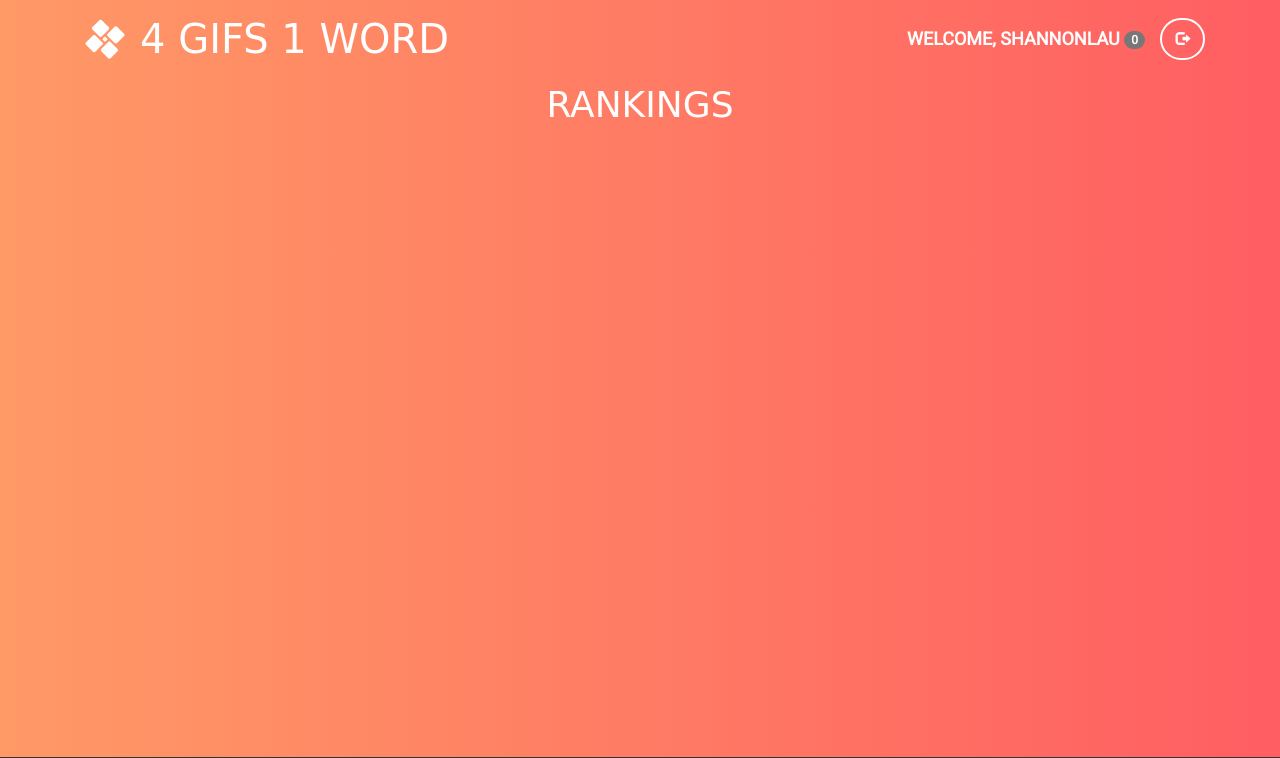
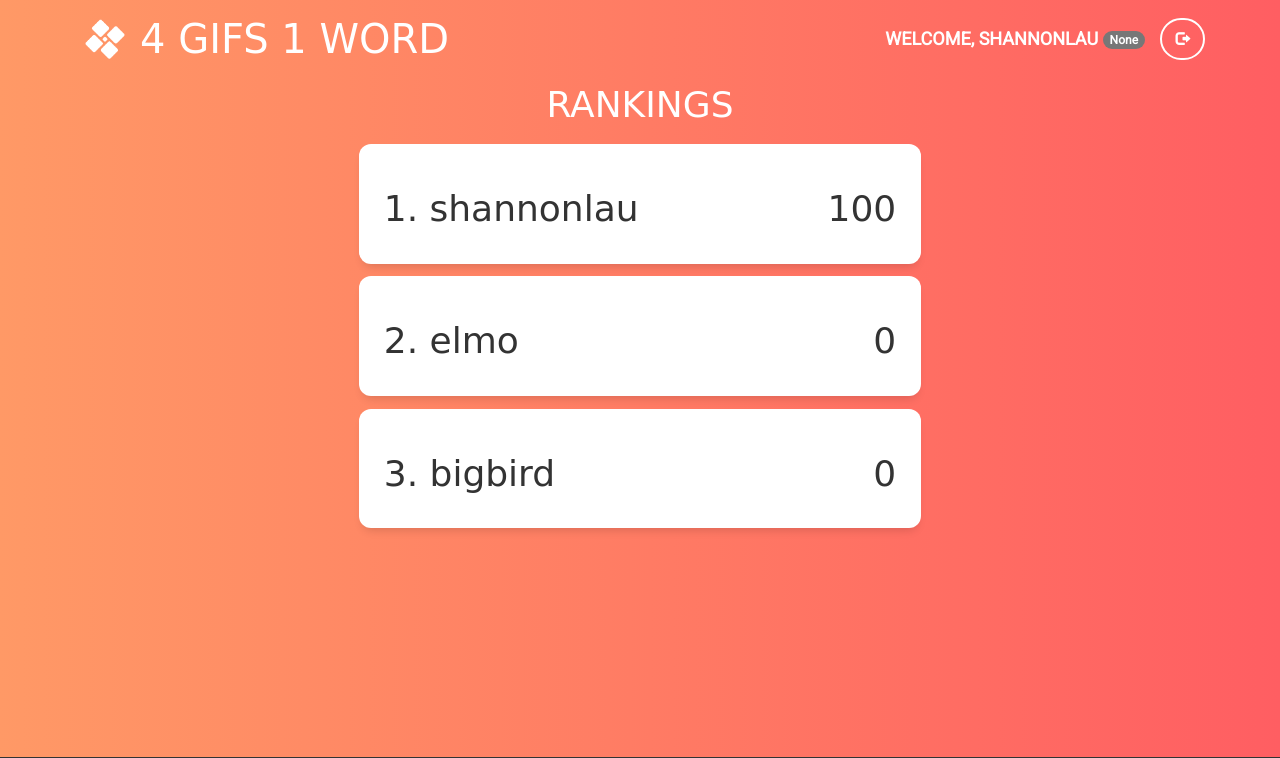
Before and after one commit to JasperCheung/shaolin-dragons, a Flask app: page /rankings in a window 1280 px wide. Shown: the top 758 px of the page. Run offline with Flask 2, Linux system fonts and the light colour scheme; a user stored in the database is signed in; data comes from the database, SQL or seed files in the repository; both versions use the stored data as it was after the commit; parts of the project's set-up code (start-up, migrations or seed data) failed here and were passed over; some libraries are stand-ins or nearby versions; some web fonts are replaced.

Commit message:
finished rankings but buggy get_score() function

```diff
--- a/app.py
+++ b/app.py
@@ -89,6 +89,7 @@ def gif_flag():
 
 @app.route("/rankings")
 def leaderboard():
+    print db.get_scores()
     return render_template("rankings.html", rankings = db.get_scores(), username = username(), logged_in = logged_in(), score = score())
 
 @app.route("/appfun")
--- a/static/styles.css
+++ b/static/styles.css
@@ -119,6 +119,13 @@ a, a:hover, a:active, a:visited, a:focus {
   padding: 2%;
 }
 
+.card-stack {
+  margin: auto;
+  margin-top: 1%;
+  width: 45%;
+  padding: 2%;
+}
+
 .card-animate {
   -webkit-transition: transform 300ms cubic-bezier(0.34, 2, 0.6, 1), box-shadow 200ms ease;
   -moz-transition: transform 300ms cubic-bezier(0.34, 2, 0.6, 1), box-shadow 200ms ease;
--- a/templates/rankings.html
+++ b/templates/rankings.html
@@ -1,10 +1,17 @@
 <!--Shaolin Dragons
-    Jasper Cheung, Shannon Lau, Carol Pan, Helen Ye
-    SoftDev pd7
-    P02 - 4Gifs1Word -->
+Jasper Cheung, Shannon Lau, Carol Pan, Helen Ye
+SoftDev pd7
+P02 - 4Gifs1Word -->
 
 {% extends "base.html" %}
 
 {% block content %}
 <h1>RANKINGS<h1>
-{% endblock %}
+  {% for item in rankings %}
+  <div class="card card-stack">
+    <h1 style="text-align: left;">{{ loop.index }}. {{ rankings[loop.index][0] }}
+      <span style="float: right;">{{ rankings[loop.index][1] }}</span>
+    </h1>
+  </div>
+  {% endfor %}
+  {% endblock %}
--- a/utils/database.py
+++ b/utils/database.py
@@ -171,11 +171,18 @@ def get_score(user):
         c = open_db()
         command = "SELECT pts FROM accounts WHERE user=?"
         c.execute(command, (user,))
-        score = c.fetchone()[0]
+        score = c.fetchone()[0] # there is an error here :( or at least any print statements afterwards dont go through
+        #scores = c.fetchall()
+        #print scores
+        #score
+        #for i in scores:
+        #    score = i[0]
+        #    print "score is"
+        #    print score
         close_db()
     except:
         print "Error: could not get score"
-        return 0
+        return None
     return score
 #========================================
 
```
Also changed, not shown: data/playgame.db.
